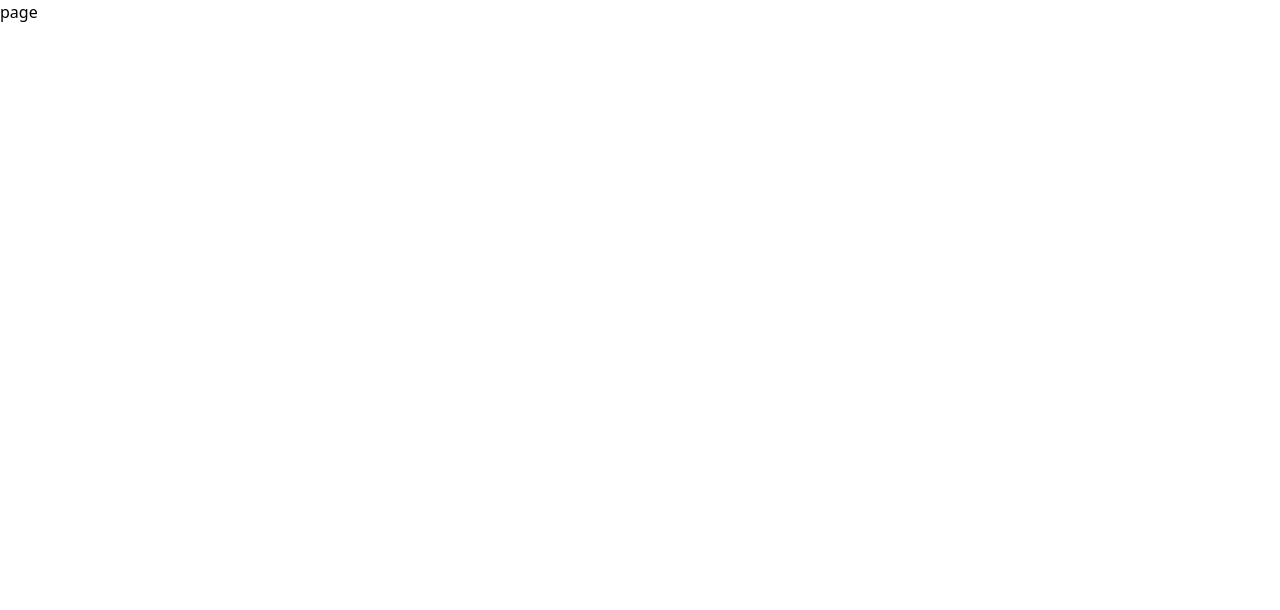
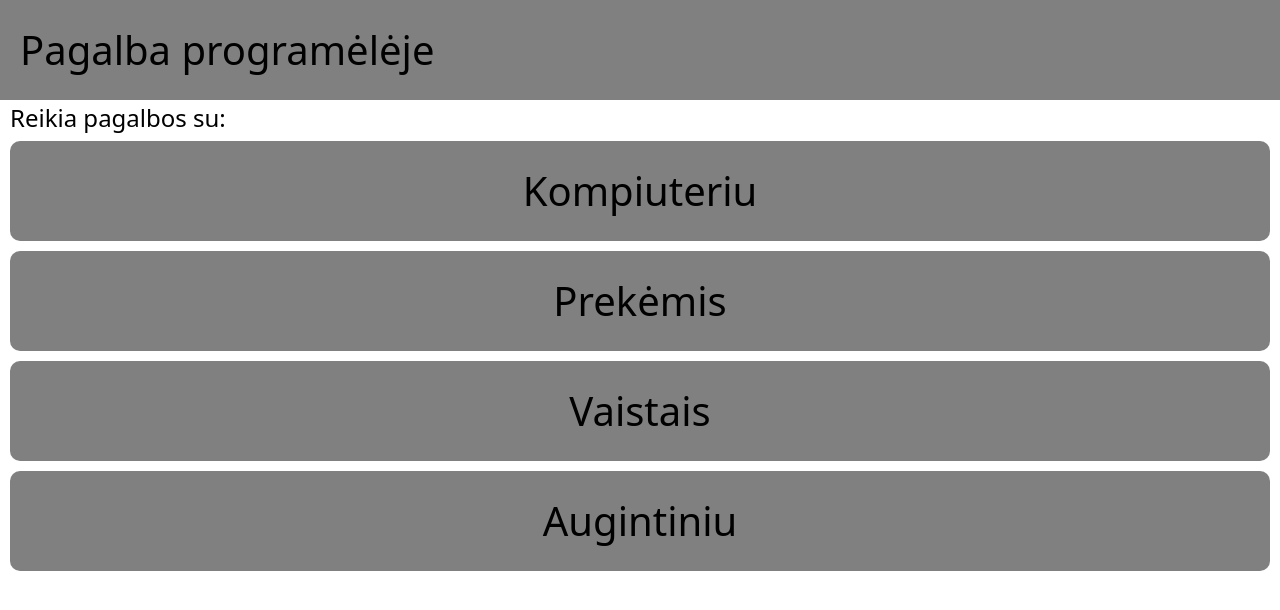
Before and after one commit to ProfasProgramuotojas/seniorhelp, a Next.js app: page /senior in a window 1280 px wide. Shown: the top 610 px of the page. Built offline with nearby package versions, Linux system fonts and the light colour scheme.

Commit message:
adding senior branch

```diff
--- a/app/globals.css
+++ b/app/globals.css
@@ -1,3 +1,55 @@
 @tailwind base;
 @tailwind components;
 @tailwind utilities;
+
+.senior-global {
+  display: flex;
+  flex-direction: column;
+}
+
+.senior-text {
+  font-size: 250%;
+  text-align: center;
+}
+
+.senior-header-text {
+  font-size: 250%;
+  text-align: left;
+}
+
+.senior-subheader-text {
+  font-size: 150%;
+  text-align: left;
+  margin-left: 10px;
+}
+
+.senior-header {
+  background: gray;
+  padding: 20px;
+  display: flex;
+  flex-direction: column;
+  justify-content: center;
+}
+
+.senior-subheader {
+  background: gray;
+  width: 60%;
+  padding: 10px;
+  margin-left: 10px;
+  margin-bottom: 5px;
+  border-radius: 10px;
+  display: flex;
+  flex-direction: column;
+  justify-content: center;
+}
+
+.senior-body {
+  background: gray;
+  text-align: center;
+  padding: 20px;
+  margin-right: 10px;
+  margin-left: 10px;
+  margin-top: 5px;
+  margin-bottom: 5px;
+  border-radius: 10px;
+}
--- a/app/senior/page.jsx
+++ b/app/senior/page.jsx
@@ -1,9 +1,24 @@
-import React from 'react'
-
 const page = () => {
   return (
-    <div>page</div>
-  )
-}
+    <div className='senior-global'>
+      <div className='senior-header'>
+        <div className='senior-header-text'>Pagalba programėlėje</div>
+      </div>
+      <div className='senior-subheader-text'>Reikia pagalbos su:</div>
+      <div className='senior-body'>
+        <div className='senior-text'>Kompiuteriu</div>
+      </div>
+      <div className='senior-body'>
+        <div className='senior-text'>Prekėmis</div>
+      </div>
+      <div className='senior-body'>
+        <div className='senior-text'>Vaistais</div>
+      </div>
+      <div className='senior-body'>
+        <div className='senior-text'>Augintiniu</div>
+      </div>
+    </div>
+  );
+};
 
-export default page
+export default page;
```
